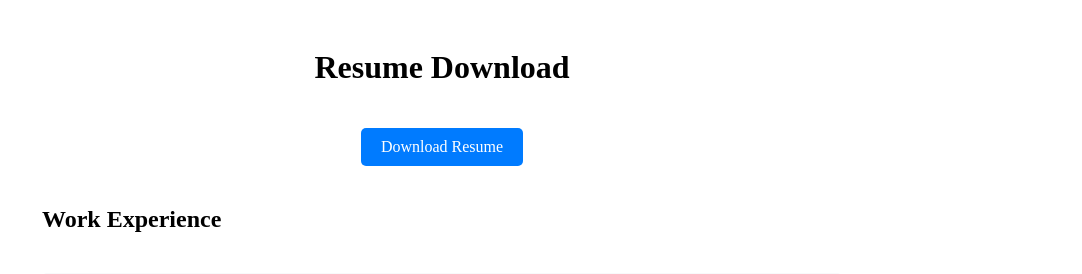
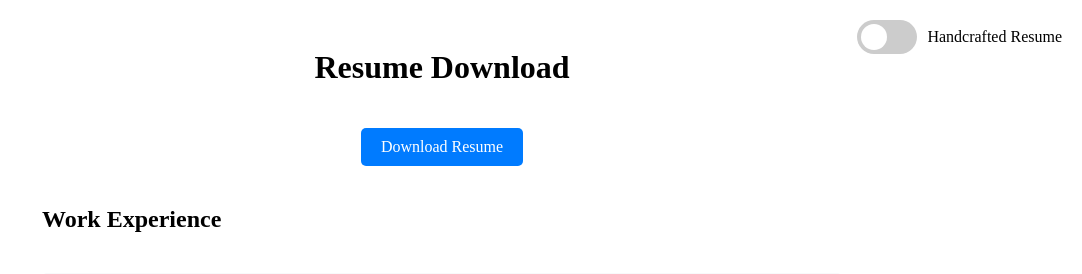
Before and after one commit to yvetter438/AutomatedResume, a Flask app: page / in a window 1280 px wide. Shown: the top 274 px of the page, without its empty margins (198-1280 px from the left). Run offline with Flask 3, Linux system fonts and the light colour scheme; data that the repository does not hold is empty.

Commit message:
added dummy switch

```diff
--- a/static/style.css
+++ b/static/style.css
@@ -196,3 +196,63 @@
     transform: scale(1.02);
     background-color: #f8f9fa;
 }
+
+.mode-switch {
+    position: absolute;
+    top: 20px;
+    right: 20px;
+    display: flex;
+    align-items: center;
+    gap: 10px;
+}
+
+.switch {
+    position: relative;
+    display: inline-block;
+    width: 60px;
+    height: 34px;
+}
+
+.switch input {
+    opacity: 0;
+    width: 0;
+    height: 0;
+}
+
+.slider {
+    position: absolute;
+    cursor: pointer;
+    top: 0;
+    left: 0;
+    right: 0;
+    bottom: 0;
+    background-color: #ccc;
+    transition: .4s;
+}
+
+.slider:before {
+    position: absolute;
+    content: "";
+    height: 26px;
+    width: 26px;
+    left: 4px;
+    bottom: 4px;
+    background-color: white;
+    transition: .4s;
+}
+
+input:checked + .slider {
+    background-color: #2196F3;
+}
+
+input:checked + .slider:before {
+    transform: translateX(26px);
+}
+
+.slider.round {
+    border-radius: 34px;
+}
+
+.slider.round:before {
+    border-radius: 50%;
+}
--- a/templates/index.html
+++ b/templates/index.html
@@ -102,12 +102,26 @@
                 }
             });
         }
+
+        function handleModeChange(isAIMode) {
+            const label = document.getElementById('modeLabel');
+            label.textContent = isAIMode ? 'AI-Optimized Resume' : 'Handcrafted Resume';
+            // Will handle showing/hiding AI input forms later
+        }
     </script>
 </head>
 <body>
     <div class="container">
         <h1>Resume Download</h1>
         <a href="{{ url_for('download_resume') }}" class="download-button">Download Resume</a>
+
+        <div class="mode-switch">
+            <label class="switch">
+                <input type="checkbox" id="resumeMode" onchange="handleModeChange(this.checked)">
+                <span class="slider round"></span>
+            </label>
+            <span id="modeLabel">Handcrafted Resume</span>
+        </div>
 
         <div class="jobs-section">
             <h2>Work Experience</h2>
```
